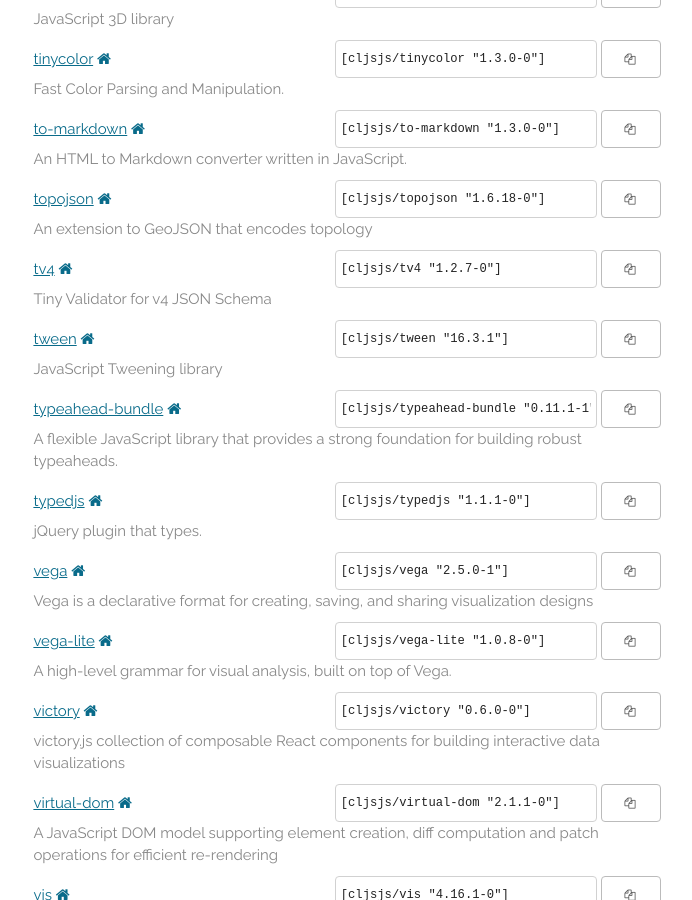
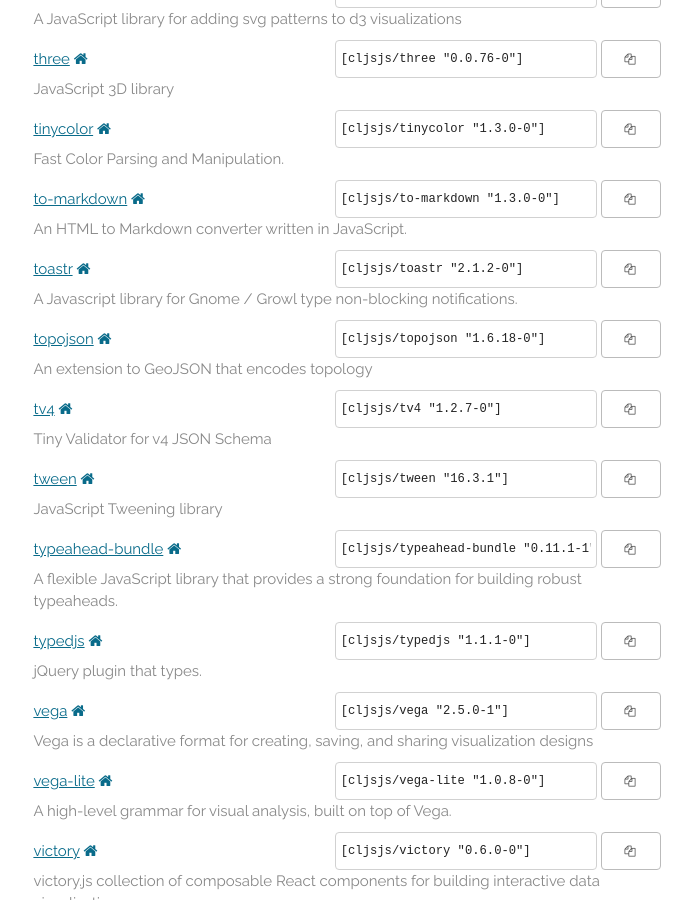
Before and after one commit to cljsjs/cljsjs.github.io, a Jekyll site: the page built from index.markdown, in a window 1280 px wide and 900 px high, scrolled down 15741 px. Shown: the whole window, without its empty margins (293-985 px from the left). Built offline with Jekyll 4.4.1, drawn with Linux system fonts in a browser that asks for light colours; nearby versions of some CDN libraries; comment, search, counter and statistics services are not loaded; some of the changed text lies outside the part shown.

Commit message:
Automatic update

```diff
--- a/_includes/packages.html
+++ b/_includes/packages.html
@@ -176,8 +176,8 @@
     <a href="https://clojars.org/cljsjs/c3">c3</a>
     <a href="http://c3js.org/" target="new"><i class="fa fa-home"></i></a>
     <span class="clojars">
-      <input type="text" value='[cljsjs/c3 "0.4.10-0"]'/>
-      <button data-clipboard-text='[cljsjs/c3 "0.4.10-0"]'><i class="fa fa-copy"></i></button>
+      <input type="text" value='[cljsjs/c3 "0.4.11-0"]'/>
+      <button data-clipboard-text='[cljsjs/c3 "0.4.11-0"]'><i class="fa fa-copy"></i></button>
     </span>
     <p class="description">A D3-based reusable chart library</p>
   </li>
@@ -690,6 +690,15 @@
     <p class="description">Highstock lets you create stock or general timeline charts in pure JavaScript.</p>
   </li>
   <li>
+    <a href="https://clojars.org/cljsjs/husl">husl</a>
+    <a href="http://www.husl-colors.org/" target="new"><i class="fa fa-home"></i></a>
+    <span class="clojars">
+      <input type="text" value='[cljsjs/husl "6.0.1-0"]'/>
+      <button data-clipboard-text='[cljsjs/husl "6.0.1-0"]'><i class="fa fa-copy"></i></button>
+    </span>
+    <p class="description">Human-friendly HSL</p>
+  </li>
+  <li>
     <a href="https://clojars.org/cljsjs/ical">ical</a>
     <a href="https://github.com/mozilla-comm/ical.js" target="new"><i class="fa fa-home"></i></a>
     <span class="clojars">
@@ -1827,6 +1836,15 @@
     <p class="description">An HTML to Markdown converter written in JavaScript.</p>
   </li>
   <li>
+    <a href="https://clojars.org/cljsjs/toastr">toastr</a>
+    <a href="https://github.com/CodeSeven/toastr" target="new"><i class="fa fa-home"></i></a>
+    <span class="clojars">
+      <input type="text" value='[cljsjs/toastr "2.1.2-0"]'/>
+      <button data-clipboard-text='[cljsjs/toastr "2.1.2-0"]'><i class="fa fa-copy"></i></button>
+    </span>
+    <p class="description">A Javascript library for Gnome / Growl type non-blocking notifications.</p>
+  </li>
+  <li>
     <a href="https://clojars.org/cljsjs/topojson">topojson</a>
     <a href="https://github.com/mbostock/topojson" target="new"><i class="fa fa-home"></i></a>
     <span class="clojars">
```
